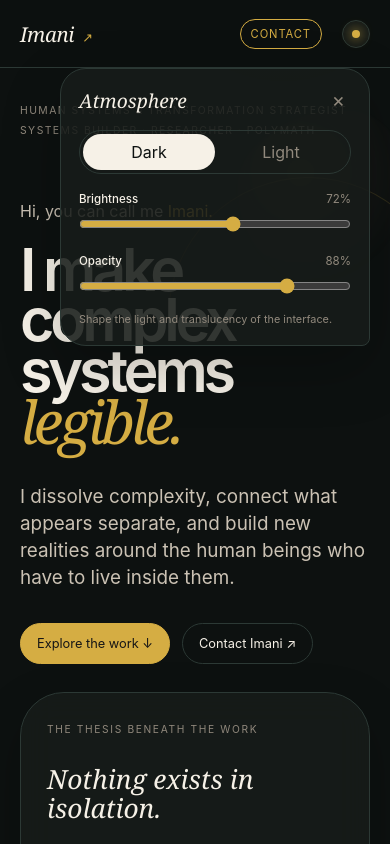
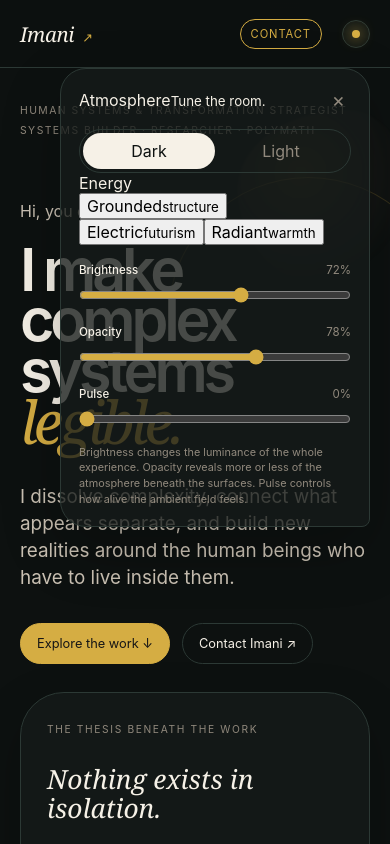
Before and after one commit to Iamlegend-Imani/Iamlegend-Imani, a Next.js app: page / in a window 390 px wide. Both pictures are taken after a click on the button 356 px from the left and 33 px from the top of the page. Shown: the top 844 px of the page. Built offline with nearby package versions, Linux system fonts and the light colour scheme.

Commit message:
Make atmosphere controls immersive and visibly responsive

```diff
--- a/components/ThemeToggle.tsx
+++ b/components/ThemeToggle.tsx
@@ -3,28 +3,66 @@
 import { useEffect, useState } from 'react';
 
 type Theme = 'dark' | 'light';
+type Energy = 'grounded' | 'electric' | 'radiant';
+
+const BASE_BRIGHTNESS = 72;
+
+function applyBrightness(value: number) {
+  const root = document.documentElement;
+  if (value < BASE_BRIGHTNESS) {
+    const alpha = ((BASE_BRIGHTNESS - value) / (BASE_BRIGHTNESS - 30)) * 0.48;
+    root.style.setProperty('--screen-tint', '0, 0, 0');
+    root.style.setProperty('--screen-overlay', alpha.toFixed(3));
+  } else {
+    const alpha = ((value - BASE_BRIGHTNESS) / (100 - BASE_BRIGHTNESS)) * 0.2;
+    root.style.setProperty('--screen-tint', '255, 248, 232');
+    root.style.setProperty('--screen-overlay', alpha.toFixed(3));
+  }
+}
+
+function applyPulse(value: number) {
+  const root = document.documentElement;
+  const duration = 18 - (value / 100) * 12;
+  const scale = 1 + (value / 100) * 0.075;
+  const drift = 4 + (value / 100) * 18;
+  root.style.setProperty('--pulse-duration', `${duration.toFixed(1)}s`);
+  root.style.setProperty('--pulse-scale', scale.toFixed(3));
+  root.style.setProperty('--pulse-drift', `${drift.toFixed(1)}px`);
+}
 
 export default function ThemeToggle() {
   const [theme, setTheme] = useState<Theme>('dark');
-  const [brightness, setBrightness] = useState(72);
-  const [opacity, setOpacity] = useState(88);
+  const [brightness, setBrightness] = useState(BASE_BRIGHTNESS);
+  const [opacity, setOpacity] = useState(78);
+  const [pulse, setPulse] = useState(42);
+  const [energy, setEnergy] = useState<Energy>('grounded');
   const [open, setOpen] = useState(false);
 
   useEffect(() => {
     const savedTheme = window.localStorage.getItem('imani-theme');
     const savedBrightness = Number(window.localStorage.getItem('imani-brightness'));
     const savedOpacity = Number(window.localStorage.getItem('imani-opacity'));
+    const savedPulse = Number(window.localStorage.getItem('imani-pulse'));
+    const savedEnergy = window.localStorage.getItem('imani-energy');
 
     const nextTheme: Theme = savedTheme === 'light' ? 'light' : 'dark';
-    const nextBrightness = Number.isFinite(savedBrightness) && savedBrightness >= 35 && savedBrightness <= 100 ? savedBrightness : 72;
-    const nextOpacity = Number.isFinite(savedOpacity) && savedOpacity >= 45 && savedOpacity <= 100 ? savedOpacity : 88;
+    const nextBrightness = Number.isFinite(savedBrightness) && savedBrightness >= 30 && savedBrightness <= 100 ? savedBrightness : BASE_BRIGHTNESS;
+    const nextOpacity = Number.isFinite(savedOpacity) && savedOpacity >= 35 && savedOpacity <= 100 ? savedOpacity : 78;
+    const nextPulse = Number.isFinite(savedPulse) && savedPulse >= 0 && savedPulse <= 100 ? savedPulse : 42;
+    const nextEnergy: Energy = savedEnergy === 'electric' || savedEnergy === 'radiant' ? savedEnergy : 'grounded';
 
     setTheme(nextTheme);
     setBrightness(nextBrightness);
     setOpacity(nextOpacity);
+    setPulse(nextPulse);
+    setEnergy(nextEnergy);
+
     document.documentElement.dataset.theme = nextTheme;
-    document.documentElement.style.setProperty('--ambient-strength', String(nextBrightness / 100));
+    document.documentElement.dataset.energy = nextEnergy;
     document.documentElement.style.setProperty('--surface-opacity', `${nextOpacity}%`);
+    document.documentElement.style.setProperty('--ambient-strength', String(0.46 + nextBrightness / 185));
+    applyBrightness(nextBrightness);
+    applyPulse(nextPulse);
   }, []);
 
   function chooseTheme(nextTheme: Theme) {
@@ -35,7 +73,8 @@ export default function ThemeToggle() {
 
   function changeBrightness(value: number) {
     setBrightness(value);
-    document.documentElement.style.setProperty('--ambient-strength', String(value / 100));
+    applyBrightness(value);
+    document.documentElement.style.setProperty('--ambient-strength', String(0.46 + value / 185));
     window.localStorage.setItem('imani-brightness', String(value));
   }
 
@@ -43,6 +82,18 @@ export default function ThemeToggle() {
     setOpacity(value);
     document.documentElement.style.setProperty('--surface-opacity', `${value}%`);
     window.localStorage.setItem('imani-opacity', String(value));
+  }
+
+  function changePulse(value: number) {
+    setPulse(value);
+    applyPulse(value);
+    window.localStorage.setItem('imani-pulse', String(value));
+  }
+
+  function chooseEnergy(nextEnergy: Energy) {
+    setEnergy(nextEnergy);
+    document.documentElement.dataset.energy = nextEnergy;
+    window.localStorage.setItem('imani-energy', nextEnergy);
   }
 
   return (
@@ -61,7 +112,10 @@ export default function ThemeToggle() {
       {open ? (
         <div className="atmospherePanel" id="atmosphere-panel">
           <div className="atmosphereHeading">
-            <span>Atmosphere</span>
+            <div>
+              <span>Atmosphere</span>
+              <small>Tune the room.</small>
+            </div>
             <button type="button" onClick={() => setOpen(false)} aria-label="Close atmosphere controls">×</button>
           </div>
 
@@ -70,29 +124,29 @@ export default function ThemeToggle() {
             <button type="button" className={theme === 'light' ? 'active' : ''} onClick={() => chooseTheme('light')}>Light</button>
           </div>
 
+          <div className="energyLabel">Energy</div>
+          <div className="energySegment" role="group" aria-label="Atmosphere energy">
+            <button type="button" className={energy === 'grounded' ? 'active' : ''} onClick={() => chooseEnergy('grounded')}><span>Grounded</span><small>structure</small></button>
+            <button type="button" className={energy === 'electric' ? 'active' : ''} onClick={() => chooseEnergy('electric')}><span>Electric</span><small>futurism</small></button>
+            <button type="button" className={energy === 'radiant' ? 'active' : ''} onClick={() => chooseEnergy('radiant')}><span>Radiant</span><small>warmth</small></button>
+          </div>
+
           <label className="atmosphereSlider">
             <span><b>Brightness</b><output>{brightness}%</output></span>
-            <input
-              type="range"
-              min="35"
-              max="100"
-              value={brightness}
-              onChange={(event) => changeBrightness(Number(event.target.value))}
-            />
+            <input type="range" min="30" max="100" value={brightness} onChange={(event) => changeBrightness(Number(event.target.value))} />
           </label>
 
           <label className="atmosphereSlider">
             <span><b>Opacity</b><output>{opacity}%</output></span>
-            <input
-              type="range"
-              min="45"
-              max="100"
-              value={opacity}
-              onChange={(event) => changeOpacity(Number(event.target.value))}
-            />
+            <input type="range" min="35" max="100" value={opacity} onChange={(event) => changeOpacity(Number(event.target.value))} />
           </label>
 
-          <p>Shape the light and translucency of the interface.</p>
+          <label className="atmosphereSlider">
+            <span><b>Pulse</b><output>{pulse}%</output></span>
+            <input type="range" min="0" max="100" value={pulse} onChange={(event) => changePulse(Number(event.target.value))} />
+          </label>
+
+          <p>Brightness changes the luminance of the whole experience. Opacity reveals more or less of the atmosphere beneath the surfaces. Pulse controls how alive the ambient field feels.</p>
         </div>
       ) : null}
     </div>
```
